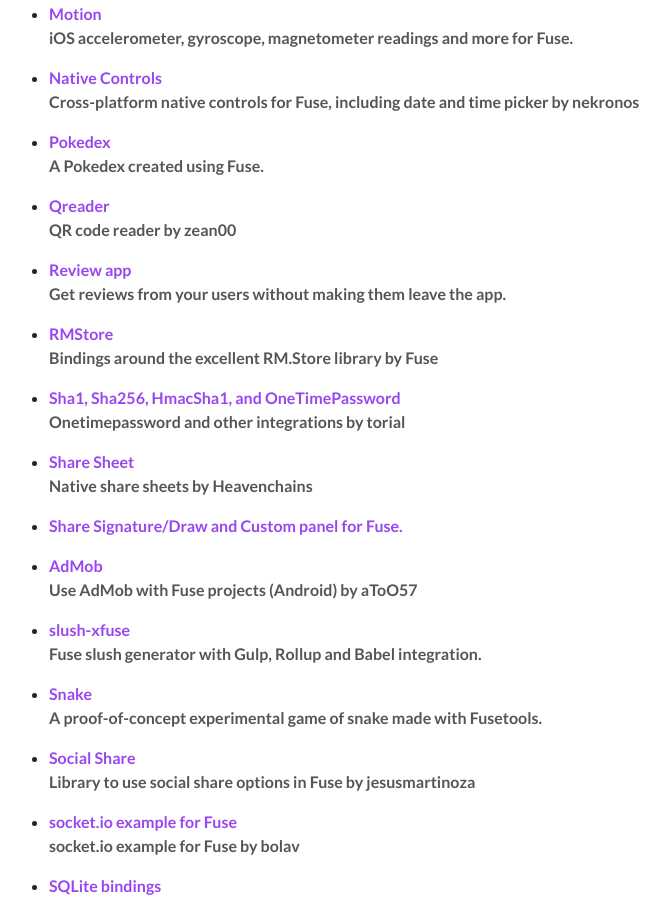
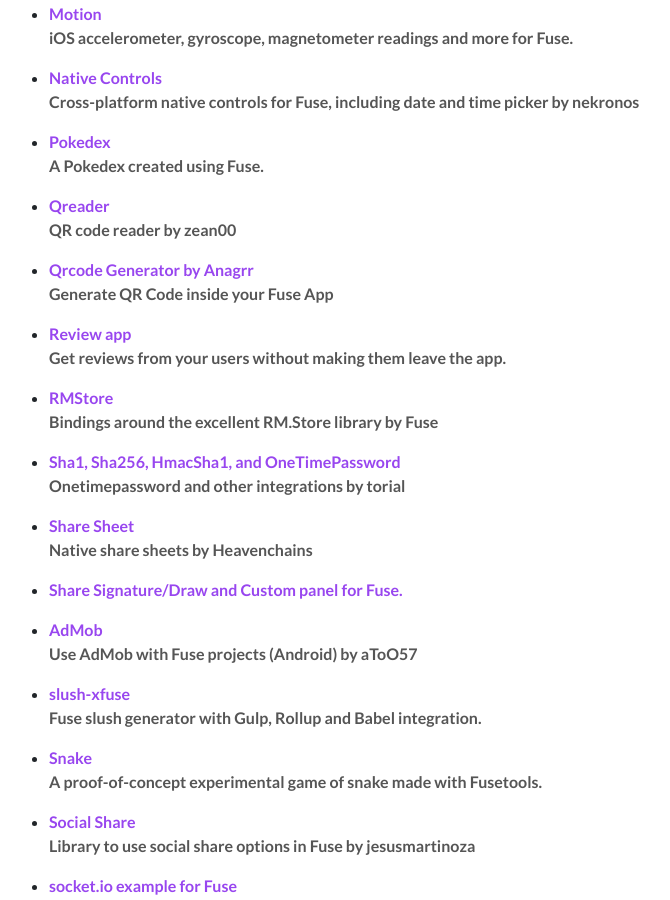
Before and after one commit to fuse-open/fuse-open.github.io, a Jekyll site: the page built from integrations.md, in a window 1280 px wide and 900 px high, scrolled down 2625 px. Shown: the whole window, without its empty margins (76-746 px from the left). Built offline with Jekyll 4.4.1, drawn with Linux system fonts in a browser that asks for light colours; nearby versions of some CDN libraries.

Commit message:
Update integrations with generate QR Code

```diff
--- a/integrations.md
+++ b/integrations.md
@@ -126,6 +126,9 @@ packages:
 - title: Qreader
   description: QR code reader by <strong>zean00</strong>
   url: https://github.com/zean00/fuse-qreader
+- title: Qrcode Generator by <strong>Anagrr</strong>
+  description: Generate QR Code inside your Fuse App
+  url: https://github.com/Anagrr/Fuse.QrcodeGenerator
 - title: Review app
   description: Get reviews from your users without making them leave the app.
   url: https://github.com/LuisRodriguezLD/Fuse-RequestReview
```
